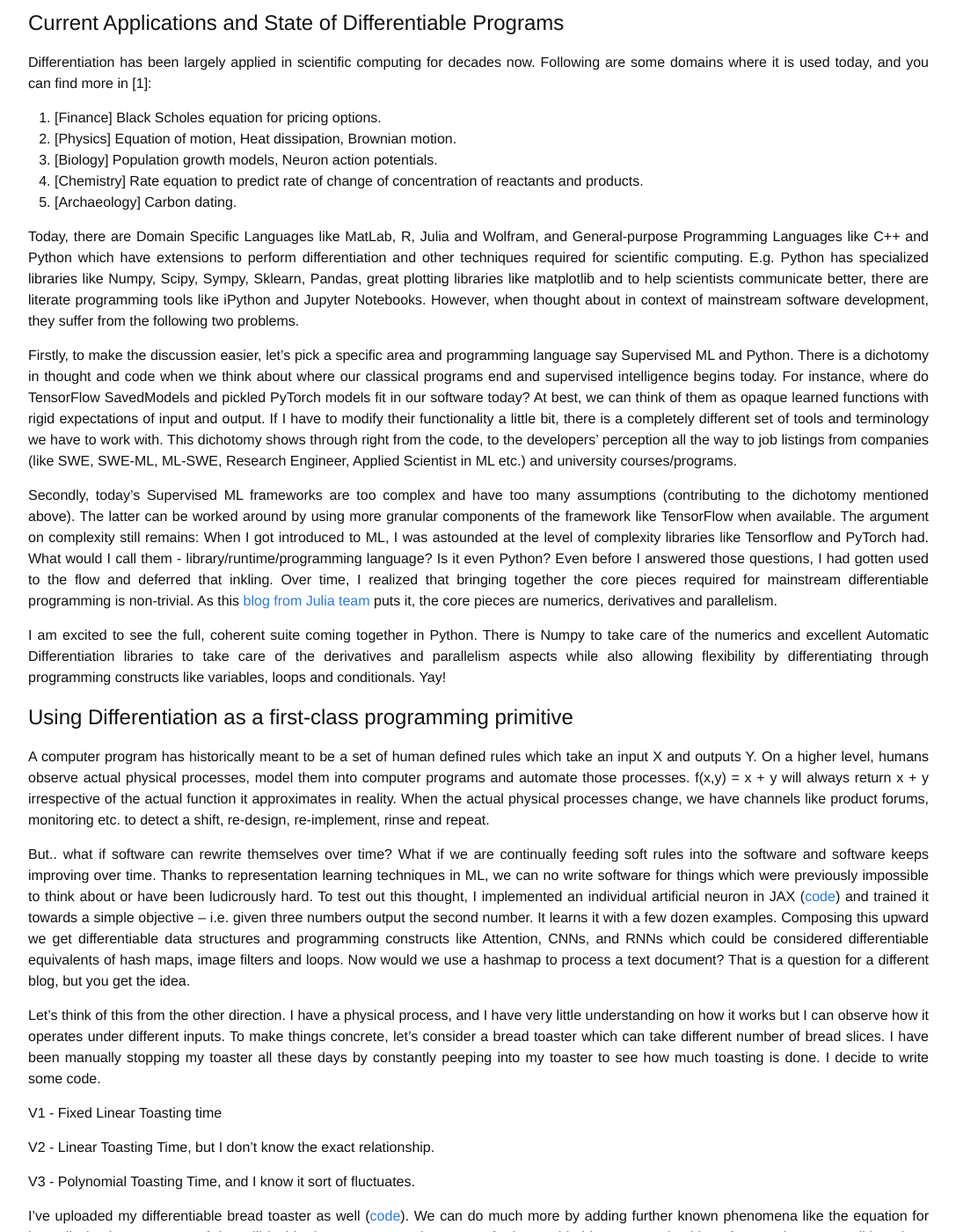
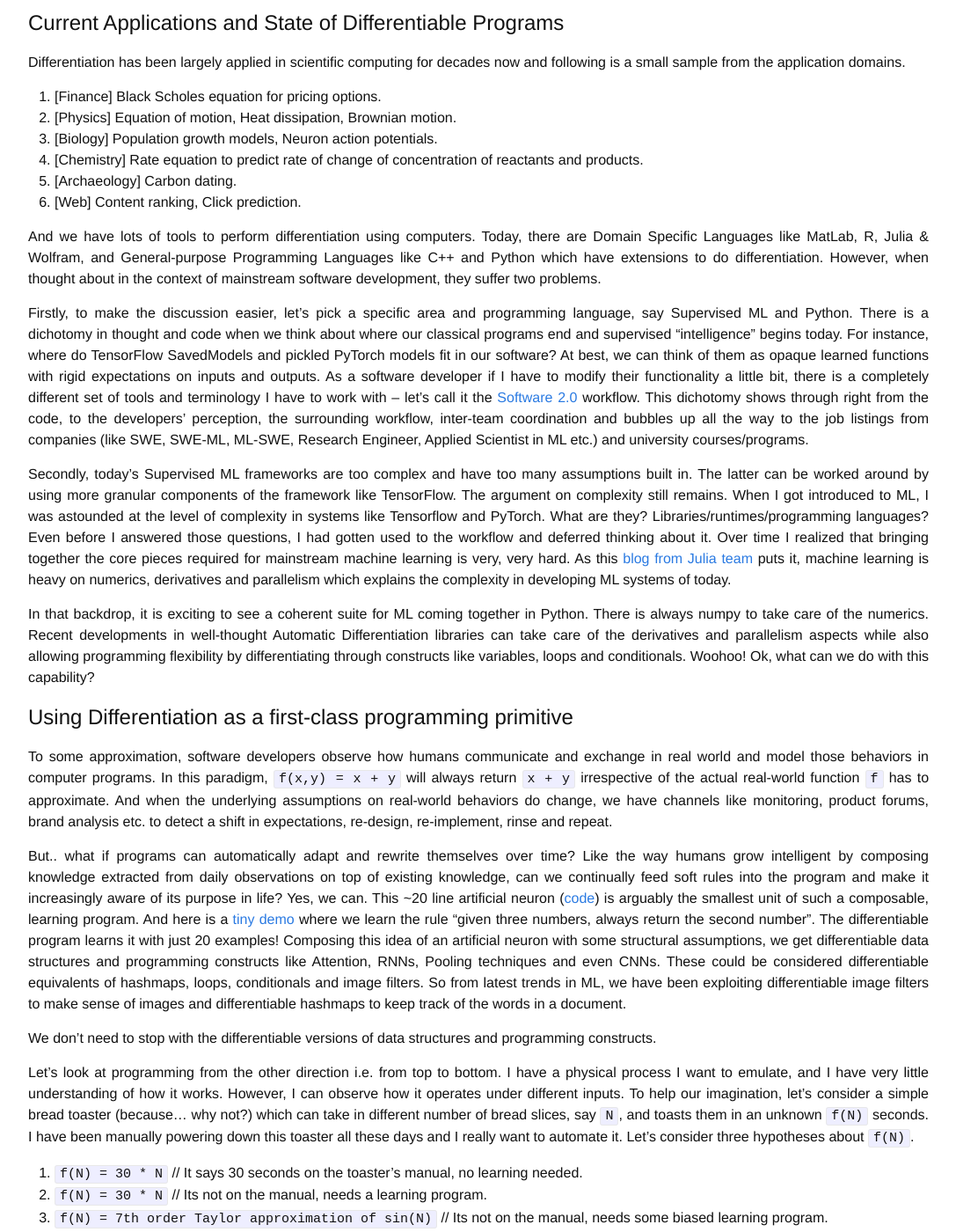
Before and after one commit to narendran/narendran.github.io, a Jekyll site: the page built from _posts/2020-05-06-differentiable-programming.markdown, in a window 1280 px wide and 1400 px high, scrolled down 857 px. Shown: the whole window at 88% size, without its empty margins (96-1183 px from the left). Built offline with Jekyll 4.4.1, drawn with Linux system fonts in a browser that asks for light colours; some of the changed text lies outside the part shown.

Commit message:
Final edits

````diff
--- a/_posts/2020-05-06-differentiable-programming.markdown
+++ b/_posts/2020-05-06-differentiable-programming.markdown
@@ -1,21 +1,21 @@
 ---
 layout: post
 title:  "The Differentiable Bread Toaster: A Discontinuity in Modern Software Systems"
-date:   2020-05-06 18:00:00
+date:   2020-05-20 10:00:00
 categories: differentiable-programming software future
 ---
 
-In the last couple of years, I've had the opportunity to improve some highly-used software systems using recent developments in machine learning (ML). Amidst all the noise in developing and deploying ML models, there is an obvious discontinuity in thought-process and actual software development which has felt unnatural to me. The discontinuity is between the Java/C++/Python/Go programs we write as part of standard software development and the artifacts of ML (i.e. learned models). In this post, I will explain this discontinuity and a potential opportunity to address it using differentiable programming.
+In the last couple of years, I've had the opportunity to improve some highly-used software systems applying recent developments in machine learning (ML). Amid all the joys and the noise in developing and deploying ML models in production, there is a nagging discontinuity in both the thought-process and actual software development which has felt unnatural to me. The discontinuity is between the Java/C++/Python/Go programs we write as part of standard software development and the artifacts of ML i.e. learned models. In this post, I will quickly describe the problem and a potential opportunity to address it using differentiable programming.
 
-[6 minute read]
+[8 minute read]
 
 {:toc}
 
 # What is Differentiable Programming
 
-Differentiable programming allows you to write computer programs that could be differentiated with respect to their inputs. This has been possible for decades now either via numerical approximations to differentiation (which suffers from inaccuracies) or using symbolic differentiation techniques like what is done in Python's SymPy package and in Wolfram (which suffer from lack of speed and flexibility required in practice). Recent improvements in Automatic Differentiation has allowed libraries like AutoDiff, AutoGrad, and JAX (which is used in this post) to address these concerns enabling differentiation as a first-class tool in mainstream software development.
+Differentiable programming allows you to write computer programs that could be differentiated with respect to their inputs. This has been possible for decades now either via numerical approximations to differentiation (which suffers from inaccuracies) or using symbolic differentiation techniques like what is done in Python's SymPy package and in Wolfram (which suffers from lack of speed and flexibility required in practice). Recent improvements in Automatic Differentiation has allowed libraries like AutoDiff, AutoGrad, and JAX (which is used in this post) to address these concerns enabling differentiation as a first-class tool in mainstream software development.
 
-Following is a very simple example of a differentiable program. By the end of this post, I will give an idea of how composing such simple programs enables us to build software systems which were hitherto inconceivable.
+Following is a very simple example of a differentiable program. By the end of this post, I will give an idea of how composing such simple programs enables us to build software systems which were hitherto hard to build or even inconceivable.
 
 ```python
 def squared(x):
@@ -28,60 +28,47 @@
 
 # Current Applications and State of Differentiable Programs
 
-Differentiation has been largely applied in scientific computing for decades now. Following are some domains where it is used today, and you can find more in [1]:
+Differentiation has been largely applied in scientific computing for decades now and following is a small sample from the application domains.
 1. [Finance] Black Scholes equation for pricing options.
 2. [Physics] Equation of motion, Heat dissipation, Brownian motion.
 3. [Biology] Population growth models, Neuron action potentials.
 4. [Chemistry] Rate equation to predict rate of change of concentration of reactants and products.
 5. [Archaeology] Carbon dating.
+6. [Web] Content ranking, Click prediction.
 
-Today, there are Domain Specific Languages like MatLab, R, Julia and Wolfram, and General-purpose Programming Languages like C++ and Python which have extensions to perform differentiation and other techniques required for scientific computing. E.g. Python has specialized libraries like Numpy, Scipy, Sympy, Sklearn, Pandas, great plotting libraries like matplotlib and to help scientists communicate better, there are literate programming tools like iPython and Jupyter Notebooks. However, when thought about in context of mainstream software development, they suffer from the following two problems.
+And we have lots of tools to perform differentiation using computers. Today, there are Domain Specific Languages like MatLab, R, Julia & Wolfram, and General-purpose Programming Languages like C++ and Python which have extensions to do differentiation. However, when thought about in the context of mainstream software development, they suffer two problems.
 
-Firstly, to make the discussion easier, let's pick a specific area and programming language say Supervised ML and Python. There is a dichotomy in thought and code when we think about where our classical programs end and supervised intelligence begins today. For instance, where do TensorFlow SavedModels and pickled PyTorch models fit in our software today? At best, we can think of them as opaque learned functions with rigid expectations of input and output. If I have to modify their functionality a little bit, there is a completely different set of tools and terminology we have to work with. This dichotomy shows through right from the code, to the developers' perception all the way to job listings from companies (like SWE, SWE-ML, ML-SWE, Research Engineer, Applied Scientist in ML etc.) and university courses/programs.
+Firstly, to make the discussion easier, let's pick a specific area and programming language, say Supervised ML and Python. There is a dichotomy in thought and code when we think about where our classical programs end and supervised "intelligence" begins today. For instance, where do TensorFlow SavedModels and pickled PyTorch models fit in our software? At best, we can think of them as opaque learned functions with rigid expectations on inputs and outputs. As a software developer if I have to modify their functionality a little bit, there is a completely different set of tools and terminology I have to work with -- let's call it the [Software 2.0](https://medium.com/@karpathy/software-2-0-a64152b37c35) workflow. This dichotomy shows through right from the code, to the developers' perception, the surrounding workflow, inter-team coordination and bubbles up all the way to the job listings from companies (like SWE, SWE-ML, ML-SWE, Research Engineer, Applied Scientist in ML etc.) and university courses/programs.
 
-Secondly, today's Supervised ML frameworks are too complex and have too many assumptions (contributing to the dichotomy mentioned above). The latter can be worked around by using more granular components of the framework like TensorFlow when available. The argument on complexity still remains: When I got introduced to ML, I was astounded at the level of complexity libraries like Tensorflow and PyTorch had. What would I call them - library/runtime/programming language? Is it even Python? Even before I answered those questions, I had gotten used to the flow and deferred that inkling. Over time, I realized that bringing together the core pieces required for mainstream differentiable programming is non-trivial. As this [blog from Julia team](https://julialang.org/blog/2017/12/ml-pl/#fnref:tf) puts it, the core pieces are numerics, derivatives and parallelism.
+Secondly, today's Supervised ML frameworks are too complex and have too many assumptions built in. The latter can be worked around by using more granular components of the framework like TensorFlow. The argument on complexity still remains. When I got introduced to ML, I was astounded at the level of complexity in systems like Tensorflow and PyTorch. What are they? Libraries/runtimes/programming languages? Even before I answered those questions, I had gotten used to the workflow and deferred thinking about it. Over time I realized that bringing together the core pieces required for mainstream machine learning is very, very hard. As this [blog from Julia team](https://julialang.org/blog/2017/12/ml-pl/#fnref:tf) puts it, machine learning is heavy on numerics, derivatives and parallelism which explains the complexity in developing ML systems of today.
 
-I am excited to see the full, coherent suite coming together in Python. There is Numpy to take care of the numerics and excellent Automatic Differentiation libraries to take care of the derivatives and parallelism aspects while also allowing flexibility by differentiating through programming constructs like variables, loops and conditionals. Yay!
+In that backdrop, it is exciting to see a coherent suite for ML coming together in Python. There is always numpy to take care of the numerics. Recent developments in well-thought Automatic Differentiation libraries can take care of the derivatives and parallelism aspects while also allowing programming flexibility by differentiating through constructs like variables, loops and conditionals. Woohoo! Ok, what can we do with this capability?
 
 # Using Differentiation as a first-class programming primitive
 
-A computer program has historically meant to be a set of human defined rules which take an input X and outputs Y. On a higher level, humans observe actual physical processes, model them into computer programs and automate those processes. f(x,y) = x + y will always return x + y irrespective of the actual function it approximates in reality. When the actual physical processes change, we have channels like product forums, monitoring etc. to detect a shift, re-design, re-implement, rinse and repeat.
+To some approximation, software developers observe how humans communicate and exchange in real world and model those behaviors in computer programs. In this paradigm, `f(x,y) = x + y` will always return `x + y` irrespective of the actual real-world function `f` has to approximate. And when the underlying assumptions on real-world behaviors do change, we have channels like monitoring, product forums, brand analysis etc. to detect a shift in expectations, re-design, re-implement, rinse and repeat.
 
-But.. what if software can rewrite themselves over time? What if we are continually feeding soft rules into the software and software keeps improving over time. Thanks to representation learning techniques in ML, we can no write software for things which were previously impossible to think about or have been ludicrously hard. To test out this thought, I implemented an individual artificial neuron in JAX ([code](https://github.com/narendran/differentiable-programming/tree/master/jaxnn)) and trained it towards a simple objective -- i.e. given three numbers output the second number. It learns it with a few dozen examples. Composing this upward we get differentiable data structures and programming constructs like Attention, CNNs, and RNNs which could be considered differentiable equivalents of hash maps, image filters and loops. Now would we use a hashmap to process a text document? That is a question for a different blog, but you get the idea.
+But.. what if programs can automatically adapt and rewrite themselves over time? Like the way humans grow intelligent by composing knowledge extracted from daily observations on top of existing knowledge, can we continually feed soft rules into the program and make it increasingly aware of its purpose in life? Yes, we can. This ~20 line artificial neuron ([code](https://github.com/narendran/differentiable-programming/tree/master/jaxnn)) is arguably the smallest unit of such a composable, learning program. And here is a [tiny demo](https://github.com/narendran/differentiable-programming/blob/master/jaxnn/jaxnn_test.py#L57) where we learn the rule "given three numbers, always return the second number". The differentiable program learns it with just 20 examples! Composing this idea of an artificial neuron with some structural assumptions, we get differentiable data structures and programming constructs like Attention, RNNs, Pooling techniques and even CNNs. These could be considered differentiable equivalents of hashmaps, loops, conditionals and image filters. So from latest trends in ML, we have been exploiting differentiable image filters to make sense of images and differentiable hashmaps to keep track of the words in a document.
 
-Let's think of this from the other direction. I have a physical process, and I have very little understanding on how it works but I can observe how it operates under different inputs. To make things concrete, let's consider a bread toaster which can take different number of bread slices. I have been manually stopping my toaster all these days by constantly peeping into my toaster to see how much toasting is done. I decide to write some code.
+We don't need to stop with the differentiable versions of data structures and programming constructs.
 
-V1 - Fixed Linear Toasting time
+Let's look at programming from the other direction i.e. from top to bottom. I have a physical process I want to emulate, and I have very little understanding of how it works. However, I can observe how it operates under different inputs. To help our imagination, let's consider a simple bread toaster (because... why not?) which can take in different number of bread slices, say `N`, and toasts them in an unknown `f(N)` seconds. I have been manually powering down this toaster all these days and I really want to automate it. Let's consider three hypotheses about `f(N)`.
+1. `f(N) = 30 * N` // It says 30 seconds on the toaster's manual, no learning needed.
+2. `f(N) = 30 * N` // Its not on the manual, needs a learning program.
+3. `f(N) = 7th order Taylor approximation of sin(N)` // Its not on the manual, needs some biased learning program.
 
-V2 - Linear Toasting Time, but I don't know the exact relationship.
+Our differentiable bread toaster ([code](https://github.com/narendran/differentiable-programming/blob/master/bread_toaster)) can handle all these cases now. And we can improve its accuracy further by adding well-known physical phenomena like the equation for heat dissipation + structure of the grill inside the toaster and Automatic Differentiation would effortlessly differentiate it for you. Similar ideas have been seen in robotics with differentiable physics engines, improving computer vision with differentiable modules for image transformation + camera calibration and dramatically improving computer graphics rendering using differentiable ray tracers. Tesla's AutoPilot can be framed as a gigantic differentiable program where we plug in high-precision algorithms or learned models for different aspects of driving and compose them in a principled manner with appropriate differentiable data structures and algorithms to output steering, braking and acceleration. As we can see, the possibilities are endless.
 
-V3 - Polynomial Toasting Time, and I know it sort of fluctuates.
+# Let's build!
 
-I've uploaded my differentiable bread toaster as well ([code](https://github.com/narendran/differentiable-programming/blob/master/bread_toaster/bread_toaster.py)). We can do much more by adding further known phenomena like the equation for heat dissipation, structure of the grill inside the toaster etc. Also I am referring to this idea on re-writeable software when I am talking about differentiable programs because the idea of learning via back-propagation has been widely proven and recognized at this point.
+I strongly believe differentiable programming can address the aforementioned discontinuity in modern software systems by seamlessly blending hand-coded and learned rules. Plus, we can leverage all the existing hard-earned, well-tested knowledge on algorithms and data structures to tackle grander challenges in software engineering. It's time to differentiate our bread toasters and build the next "AutoPilot".
 
-To expand from the example where we bias a learning program using a sine curve, imagine what other biases in applications like the following:
-
-1. Differentiable [Ray Tracers](https://people.csail.mit.edu/tzumao/diffrt/) - Give the best ray trace given inputs like camera parameters, lighting etc.
-2. Differentiable [Physics Engine](https://arxiv.org/pdf/1611.01652.pdf) for robotics
-2. [Differentiable Sorting](https://arxiv.org/abs/2002.08871)
-3.  Put a differentiable [camera calibration system](http://openaccess.thecvf.com/content_WACV_2020/html/Riba_Kornia_an_Open_Source_Differentiable_Computer_Vision_Library_for_PyTorch_WACV_2020_paper.html) into a gaze prediction model
-4. Even learn metrics like used in [audio processing](https://arxiv.org/abs/2001.04460), evaluative metrics for [natural language tasks](https://arxiv.org/abs/2004.04696).
-
-To get more grand, AutoPilot - Plug in high-precision rules or even better, models for individual aspects of driving into a differentiable program. The components could be how a stop sign or traffic lights look like.
-
-# Closing Thoughts
-
-I believe the paradigm of differentiable programming can address the aforementioned discontinuity in modern software systems. To begin with, a differentiable program does not have to be as grand as the Tesla AutoPilot -- there are day-to-day heuristics-based engineering solutions like thread pool size optimization and service outage prediction [Sumit Nigam] which can solved more correctly and elegantly with differentiable programs. What is more beautiful is that besides democratizing the idea of continuously evolving programs, differentiable programming lets us leverage all the amazing things we have built already instead of learning from scratch all the time. Now, let's differentiate some bread toasters and throw in the heat equation!
-
-*If our small minds, for some convenience, divide this glass of wine, this universe, into parts -- physics, biology, geology, astronomy, psychology, and so on -- remember that nature does not know it! - Richard P. Feynman*
+<div style="background-color:rgba(0, 0, 200, 0.1); vertical-align: middle; padding:20px; margin: 10px; border-radius: 15px;">
+  If our small minds, for some convenience, divide this glass of wine, this universe, into parts -- physics, biology, geology, astronomy, psychology, and so on -- remember that nature does not know it!
+  - Richard P. Feynman
+</div>
 
 # References
 
-1. JAX on Github: https://github.com/google/jax
-1. Engineering Applications of Differential
-equations, B. Sumithra [link](https://www.ijaiem.org/Volume6Issue7/IJAIEM-2017-07-13-30.pdf)
-2. Gordon Plotkin 2019 slides - One and a half simple differential programming languages
-3. Implications from Andrej Karpathy - Software 2.0
-4. 2017 - https://julialang.org/blog/2017/12/ml-pl/#what_might_a_tailor-made_ml_language_look_like
-5. 2019 - https://fluxml.ai/2019/02/07/what-is-differentiable-programming.html
-6. What every programmer should know about Mathematics [https://www.amazon.com/every-programmer-should-about-Mathematics-ebook/dp/B01FNVAYW4]
+[JAX](https://github.com/google/jax) | [Engineering Applications of Differential
+equation](https://www.ijaiem.org/Volume6Issue7/IJAIEM-2017-07-13-30.pdf) | [One and a half simple differential programming languages](https://pages.cpsc.ucalgary.ca/~robin/FMCS/FMCS2019/slides/GordonPlotkin-FMCS2019.pdf) | [Software 2.0](https://medium.com/@karpathy/software-2-0-a64152b37c35) | [What might a tailor-made ML language look like?](https://julialang.org/blog/2017/12/ml-pl/#what_might_a_tailor-made_ml_language_look_like) | [What Is Differentiable Programming?](https://fluxml.ai/2019/02/07/what-is-differentiable-programming.html)
````
